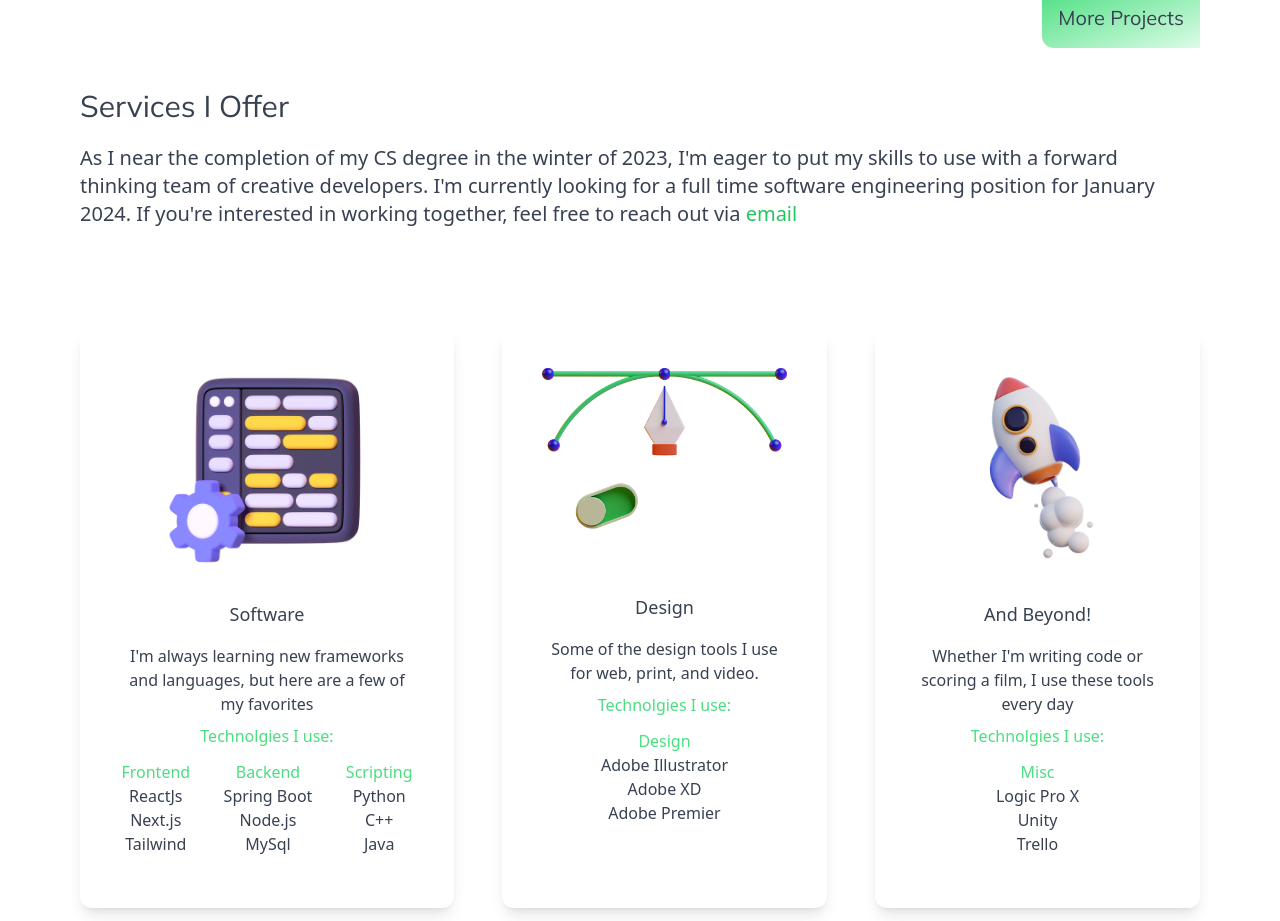
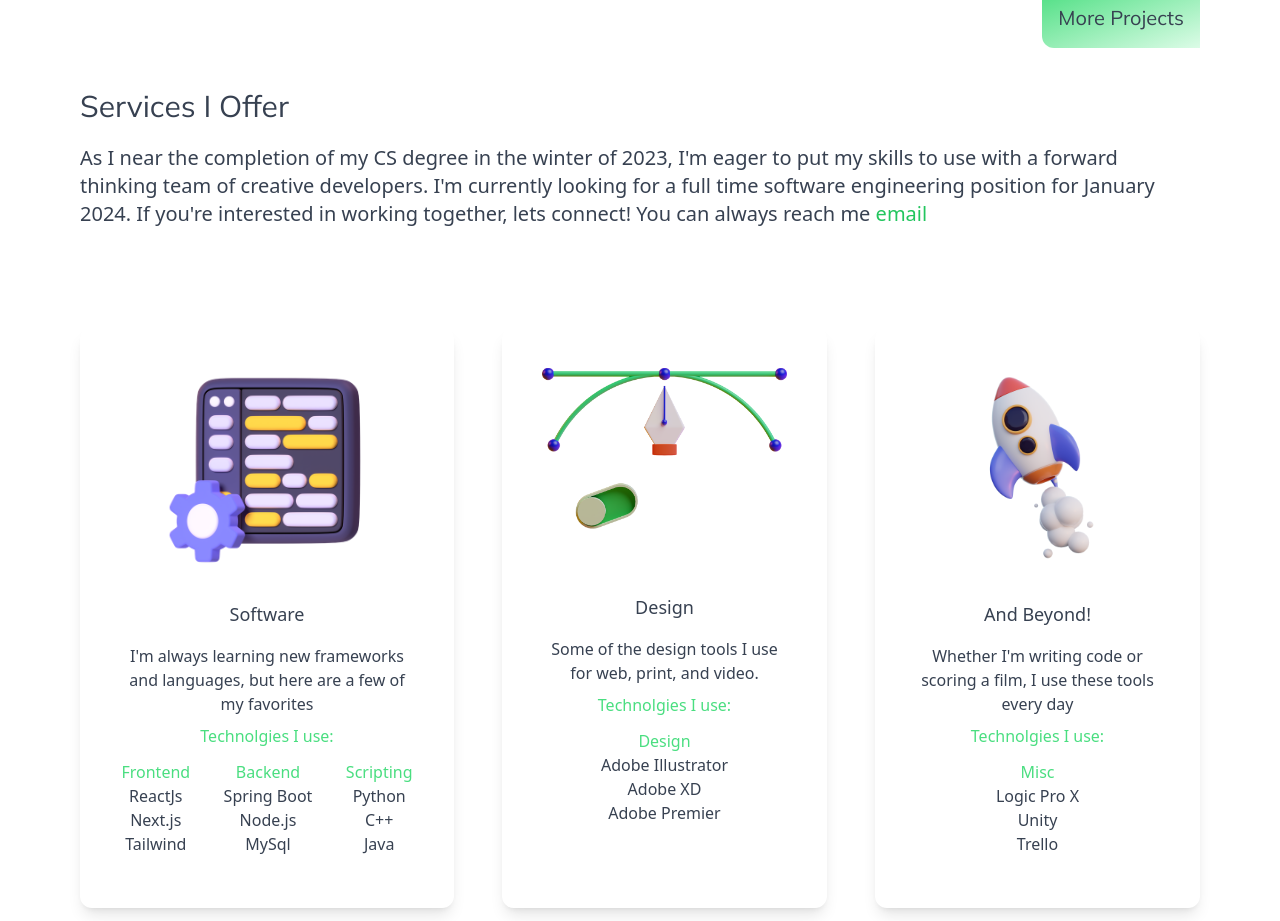
Before and after one commit to mpughcs/ReactPortfolio, a Next.js app: page / in a window 1280 px wide. Shown: the part 2825-3746 px from the top of the page. Built offline with nearby package versions, Linux system fonts and the light colour scheme.

Commit message:
changing content

```diff
--- a/pages/index.js
+++ b/pages/index.js
@@ -165,7 +165,7 @@ export default function Home() {
                         <p className="text-md py-5 leading-8 dark: md:text-xl max-w-6xl">
                             As I near the completion of my CS degree in the winter of 2023,
                             I'm eager to put my skills to use with a forward thinking team of creative
-                            developers. I'm currently looking for a full time software engineering position for January 2024. If you're interested in working together, feel free to reach out via <span className="text-green-500"> <a href="mailto:maxgpugh01@gmail.com">email</a></span>
+                            developers. I'm currently looking for a full time software engineering position for January 2024. If you're interested in working together, lets connect! You can always reach me <span className="text-green-500"> <a href="mailto:maxgpugh01@gmail.com">email</a></span>
 
 
                         </p>
```
